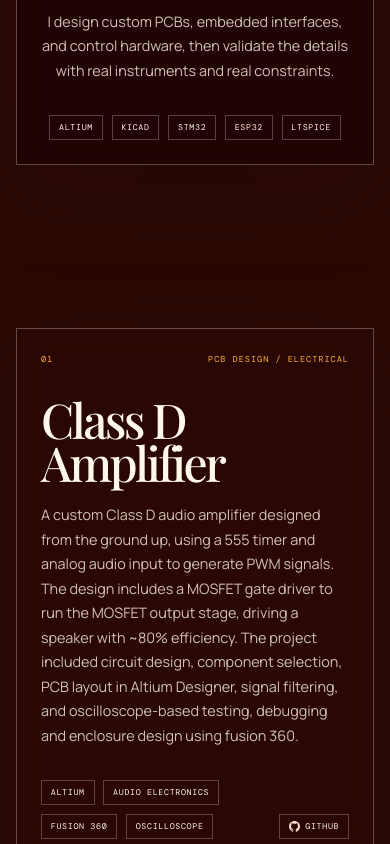
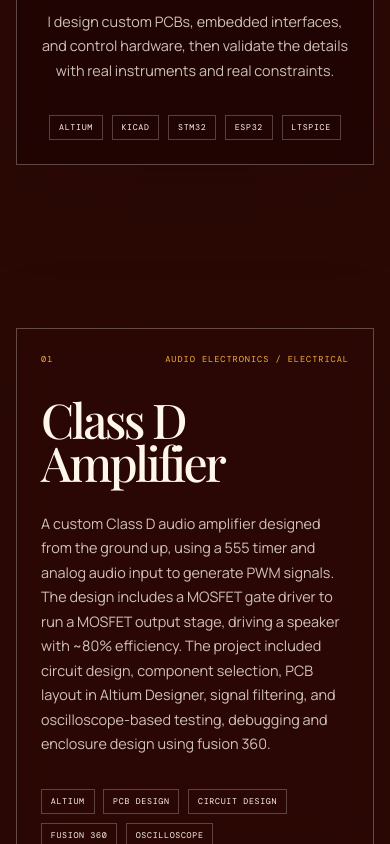
Before and after one commit to KoiBirb/Portfolio-Website, a React (Vite) app: page / in a window 390 px wide. Shown: the part 1156-2000 px from the top of the page. Built offline with nearby package versions, Linux system fonts and the light colour scheme; a web font is replaced by a local one.

Commit message:
Updated all projects with text and added mobile fixes

```diff
--- a/index.html
+++ b/index.html
@@ -3,7 +3,7 @@
   <head>
     <meta charset="UTF-8" />
     <meta name="viewport" content="width=device-width, initial-scale=1.0, viewport-fit=cover" />
-    <meta name="theme-color" content="#ec7211" />
+    <meta name="theme-color" content="#2a0905" />
     <meta
       name="description"
       content="Engineering projects in hardware, PCB design, embedded systems, and controls by Leo Bogaert."
--- a/src/App.tsx
+++ b/src/App.tsx
@@ -3,86 +3,85 @@ import { useEffect, useRef, useState, type CSSProperties } from "react";
 const projects = [
   {
     number: "01",
-    year: "2025",
-    showGithub: true,
-    githubUrl: "https://github.com/koibirb",
-    eyebrow: "PCB Design / Electrical",
+    year: "2026",
+    showGithub: false,
+    githubUrl: "",
+    eyebrow: "Audio Electronics / Electrical",
     title: "Class D Amplifier",
     summary:
-      "A custom Class D audio amplifier designed from the ground up, using a 555 timer and analog audio input to generate PWM signals. The design includes a MOSFET gate driver to run the MOSFET output stage, driving a speaker with ~80% efficiency. The project included circuit design, component selection, PCB layout in Altium Designer, signal filtering, and oscilloscope-based testing, debugging and enclosure design using fusion 360.",
-    tags: ["Altium", "Audio Electronics", "Fusion 360", "Oscilloscope"],
+      "A custom Class D audio amplifier designed from the ground up, using a 555 timer and analog audio input to generate PWM signals. The design includes a MOSFET gate driver to run a MOSFET output stage, driving a speaker with ~80% efficiency. The project included circuit design, component selection, PCB layout in Altium Designer, signal filtering, and oscilloscope-based testing, debugging and enclosure design using fusion 360.",
+    tags: ["Altium", "PCB Design", "Circuit Design", "Fusion 360", "Oscilloscope"],
     slides: ["PCB render", "Layer stack", "Bench testing"],
   },
   {
     number: "02",
-    year: "2024",
+    year: "2026",
     showGithub: false,
-    githubUrl: "https://github.com/koibirb",
-    eyebrow: "Industrial Controls / Communication",
-    title: "HVAC–PLC Bridge",
+    githubUrl: "",
+    eyebrow: "Embedded Systems / Electrical",
+    title: "STM32 Flight Controller",
     summary:
-      "A compact interface translating HVAC communication into PLC-ready Modbus RTU over RS-485.",
-    tags: ["Modbus RTU", "RS-485", "UART", "Oscilloscope"],
+      "Designed and developed a custom STM32-based flight controller for a fixed-wing RC aircraft. The board integrates an STM32F446 microcontroller, IMU and barometric pressure sensors, USB communication, ELRS radio connectivity, and multiple PWM outputs for flight-control hardware. The project involved schematic design, component selection, power regulation, four-layer PCB layout, USB differential-pair routing, and hardware bring-up using STM32CubeMX, C/C++, and SWD debugging.",
+    tags: ["Altium", "SPI & I2C", "UART", "USB", "STM32CubeMX"],
     slides: ["Communication interface", "Signal capture", "Prototype hardware"],
   },
   {
     number: "03",
-    year: "2023",
-    showGithub: false,
-    githubUrl: "https://github.com/koibirb",
-    eyebrow: "Industrial Sensing / Analog Hardware",
-    title: "Water Leak Module",
+    year: "2025",
+    showGithub: true,
+    githubUrl: "https://github.com/mynteee/tracking-14-a",
+    eyebrow: "IoT Asset Tracking / Software & Hardware",
+    title: "Esp32 Asset Tracking",
     summary:
-      "An isolated sensing module with analog signal conditioning, fault detection, and dual controller outputs.",
-    tags: ["18–72 VDC", "24 VAC", "Op Amps", "Relay Outputs"],
+      "Developed an ESP32-based indoor tracking system designed to monitor BLE-enabled assets across hospital rooms and zones. Multiple ESP32 gateways scan for low-power Bluetooth beacons and use received signal strength to estimate each tag’s location, tracking data transmitted over Wi-Fi to a central MQTT server for monitoring and visualization on a web-based dashboard.",
+    tags: ["Esp32", "BLE", "MQTT", "Wifi"],
     slides: ["Schematic", "PCB layout", "Validation setup"],
   },
   {
     number: "04",
-    year: "2022",
+    year: "2025",
     showGithub: false,
-    githubUrl: "https://github.com/koibirb",
-    eyebrow: "Project category",
-    title: "Project Four",
-    summary: "Add a short description of your fourth project here.",
-    tags: ["Technology", "Tool", "Skill"],
+    githubUrl: "",
+    eyebrow: "Gearbox Design / Mechanical",
+    title: "Harmonic Drive",
+    summary: "Designed and developed a custom harmonic drive gearbox using a flex spline printed in nylon and wave generator to achieve compact, high-ratio 20:1 motion transmission. The project was to be used on a nema 17 stepper motor and focused on mechanical design, gear geometry, material selection, and designing components specifically for additive manufacturing while balancing flexibility, stiffness and durability.",
+    tags: ["Gear Design", "Fusion 360", "Material Selection", "Additive Manufacturing", "Stepper Motor"],
     slides: ["Project image", "Design detail", "Final result"],
   },
   {
     number: "05",
-    year: "2021",
+    year: "2025",
     showGithub: false,
-    githubUrl: "https://github.com/koibirb",
-    eyebrow: "Project category",
-    title: "Project Five",
-    summary: "Add a short description of your fifth project here.",
-    tags: ["Technology", "Tool", "Skill"],
+    githubUrl: "",
+    eyebrow: "Drone Design / Mechanical & Electrical",
+    title: "3D Printed Drone",
+    summary: "Designed and built a custom 3D-printed drone, developing the airframe from scratch, printed with carbon-filled petg with a focus on weight, strength, and component integration. I used betaflight to configure a F405 mini flight controller stack to enable smooth flight. This project combined CAD modelling, additive manufacturing, electronics integration, assembly, and iterative testing to refine the frame and overall flight platform.",
+    tags: ["Fusion 360", "Bambu Slicer", "Betaflight", "Additive Manufacturing"],
     slides: ["Project image", "Design detail", "Final result"],
   },
   {
     number: "06",
-    year: "2020",
-    showGithub: false,
-    githubUrl: "https://github.com/koibirb",
-    eyebrow: "Project category",
-    title: "Project Six",
-    summary: "Add a short description of your sixth project here.",
-    tags: ["Technology", "Tool", "Skill"],
+    year: "2025",
+    showGithub: true,
+    githubUrl: "https://github.com/KoiBirb/Forsaken-Crown",
+    eyebrow: "Game Design / Software",
+    title: "Arcade Machine Game",
+    summary: "Designed and developed a hack and slash platformer game inspired by hollow knight. I used java swing to display the graphics and developed fundamental skills in organization of an over 20k+ line project. Tiled and json simple was used to create and store the map.",
+    tags: ["Java", "Intelij", "JSON", "Github", "Tiled"],
     slides: ["Project image", "Design detail", "Final result"],
   },
   {
     number: "07",
-    year: "2019",
-    showGithub: false,
-    githubUrl: "https://github.com/koibirb",
-    eyebrow: "Project category",
-    title: "Project Seven",
-    summary: "Add a short description of your seventh project here.",
-    tags: ["Technology", "Tool", "Skill"],
+    year: "2024",
+    showGithub: true,
+    githubUrl: "https://github.com/KoiBirb/Robot-Dog",
+    eyebrow: "Quadruped Robotics / Mechanical / Electrical",
+    title: "Robot Dog",
+    summary: "Designed and built a custom quadruped robot dog for a Western University competition, integrating an ESP32, custom KiCad PCB, servo driver, and 12 actuated joints. The project combined mechanical design, electronics, and inverse kinematics to coordinate multi-joint leg motion and produce controlled walking movements.",
+    tags: ["C++", "Arduino IDE", "KiCad", "ESP32", "Inverse Kinematics", "Servos"],
     slides: ["Project image", "Design detail", "Final result"],
   },
 ];
-
 function ArrowDown() {
   return (
     <svg viewBox="0 0 24 24" aria-hidden="true">
@@ -107,7 +106,9 @@ export default function App() {
   const activeYearRef = useRef("2026");
   const [yearPulse, setYearPulse] = useState(false);
   const [mobileSocialVisible, setMobileSocialVisible] = useState(true);
-  const timelineYears = ["2026", ...projects.map((project) => project.year)];
+  const timelineYears = Array.from(
+    new Set(["2026", ...projects.map((project) => project.year)]),
+  );
 
   useEffect(() => {
     let frame = 0;
@@ -197,7 +198,7 @@ export default function App() {
             <span
               className={`timeline-current ${yearPulse ? "pulse-a" : "pulse-b"}`}
               style={{
-                "--timeline-position": `${Math.max(0, timelineYears.indexOf(activeYear)) / (timelineYears.length - 1) * 100}%`,
+                "--timeline-position": `${Math.max(0, timelineYears.indexOf(activeYear)) / Math.max(1, timelineYears.length - 1) * 100}%`,
               } as CSSProperties}
             >
               <span className="timeline-year-label">{activeYear}</span>
--- a/src/styles.css
+++ b/src/styles.css
@@ -22,6 +22,7 @@ body {
   margin: 0;
   min-width: 320px;
   background: #2a0905;
+  overscroll-behavior-y: none;
 }
 
 a {
@@ -55,7 +56,7 @@ a {
   top: 0;
   left: 50%;
   display: block;
-  width: max(100vw, 46.25svh);
+  width: max(100vw, 53.5svh, 53.5dvh, 53.5lvh);
   max-width: none;
   height: auto;
   transform: translate3d(-50%, var(--image-offset), 0);
@@ -355,7 +356,7 @@ a {
 
 .project-card h2 {
   max-width: 9ch;
-  margin: clamp(2rem, 4vw, 3.5rem) 0 1.2rem;
+  margin: clamp(2rem, 4vw, 3.5rem) 0 1.75rem;
   font-family: "Playfair Display", Georgia, serif;
   font-size: clamp(3rem, 5vw, 5.5rem);
   font-weight: 500;
@@ -799,6 +800,18 @@ a {
 }
 
 @media (max-width: 780px) {
+  .visual-pin {
+    position: fixed;
+    top: 0;
+    right: 0;
+    bottom: auto;
+    left: 0;
+    z-index: 0;
+    height: 100lvh;
+    min-height: 100dvh;
+    margin-bottom: 0;
+  }
+
   .story-panel {
     padding-right: 1rem;
     padding-left: 1rem;
```
